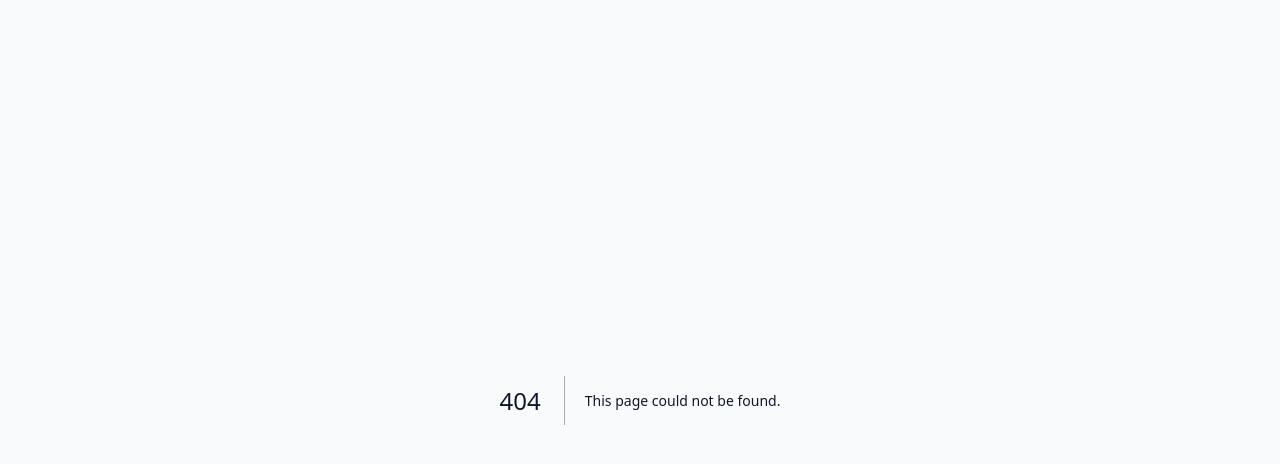
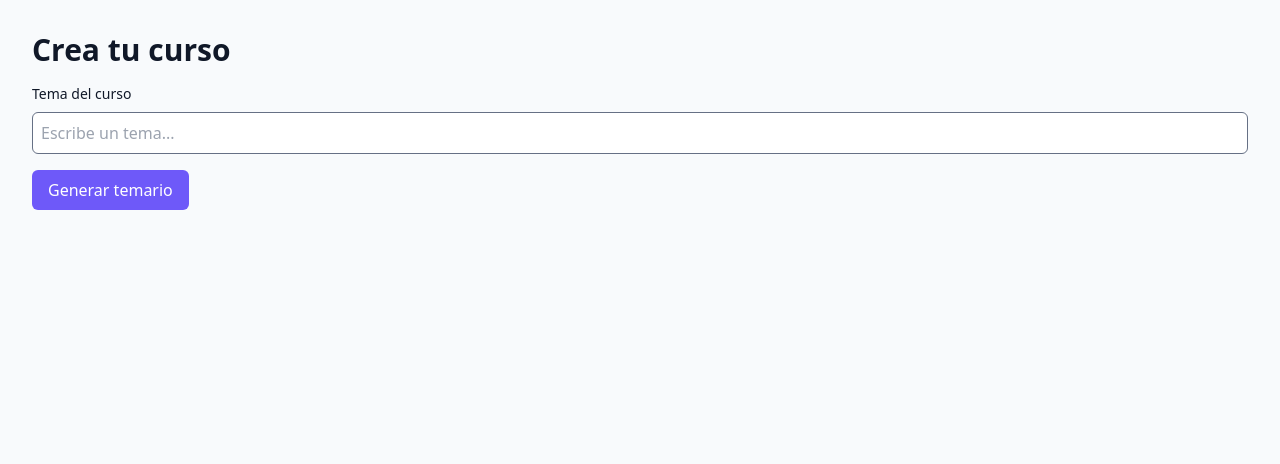
Before and after one commit to miguelangelortiz2/eduaify-app-next, a Next.js app: page /studio in a window 1280 px wide. Before the commit this address had no page. Shown: the top 464 px of the page. Built offline with nearby package versions, Linux system fonts and the light colour scheme.

Commit message:
Create page.js

```diff
--- /dev/null
+++ b/app/studio/page.js
@@ -0,0 +1,46 @@
+'use client';
+import { useState } from 'react';
+
+export default function StudioPage() {
+  const [topic, setTopic] = useState('');
+  const [modules, setModules] = useState([]);
+
+  const handleSubmit = (e) => {
+    e.preventDefault();
+    // Simulate modules generation
+    setModules([
+      { title: 'Introducción', description: 'Introducción al tema' },
+      { title: 'Contenido', description: 'Contenido principal' },
+      { title: 'Conclusiones', description: 'Resumen final' },
+    ]);
+  };
+
+  return (
+    <div className="min-h-screen p-8">
+      <h1 className="text-3xl font-bold mb-4">Crea tu curso</h1>
+      <form onSubmit={handleSubmit} className="mb-8">
+        <label className="block text-sm font-medium mb-2">Tema del curso</label>
+        <input
+          type="text"
+          value={topic}
+          onChange={(e) => setTopic(e.target.value)}
+          className="border border-mute rounded-md p-2 w-full mb-4"
+          placeholder="Escribe un tema..."
+        />
+        <button type="submit" className="px-4 py-2 bg-brand-500 text-white rounded-md hover:bg-brand-600">
+          Generar temario
+        </button>
+      </form>
+      {modules.length > 0 && (
+        <div className="space-y-4">
+          {modules.map((mod, idx) => (
+            <div key={idx} className="p-4 border rounded-lg shadow-sm">
+              <h2 className="text-xl font-semibold">{mod.title}</h2>
+              <p>{mod.description}</p>
+            </div>
+          ))}
+        </div>
+      )}
+    </div>
+  );
+}
```
